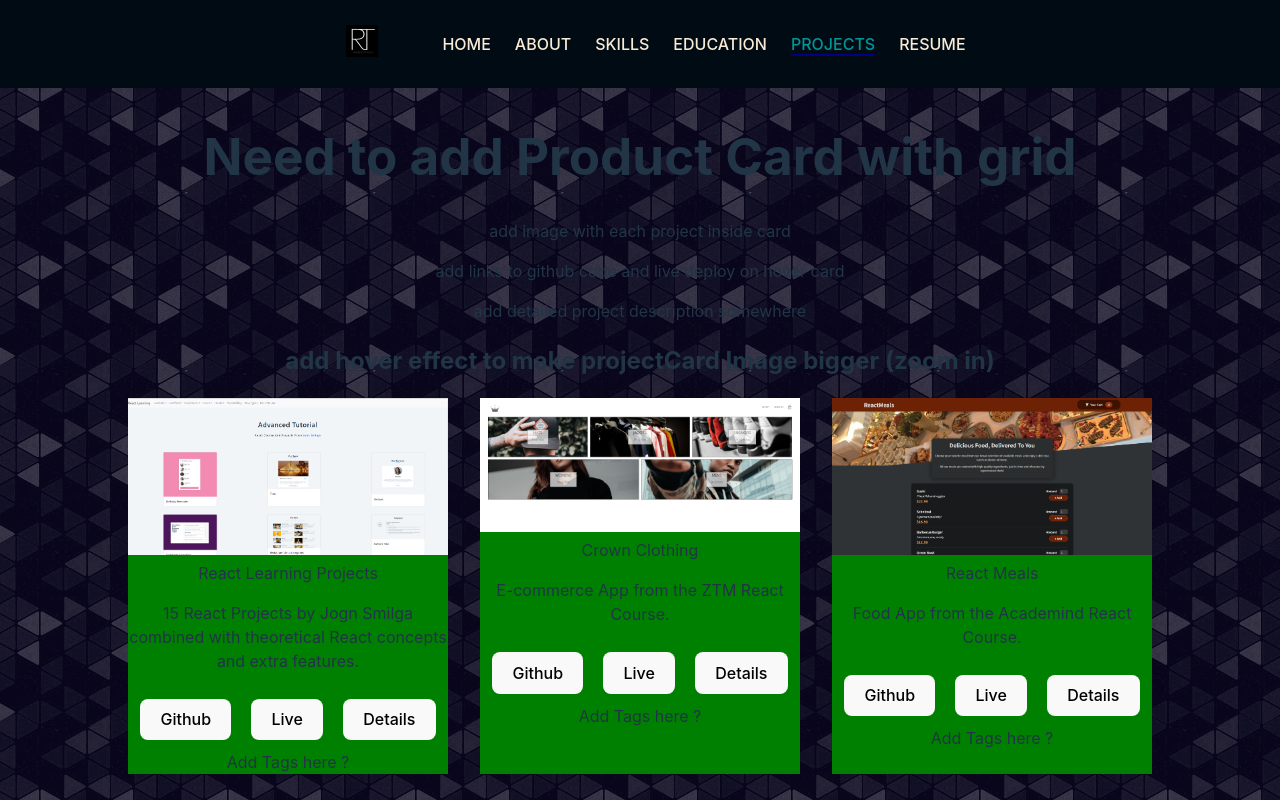
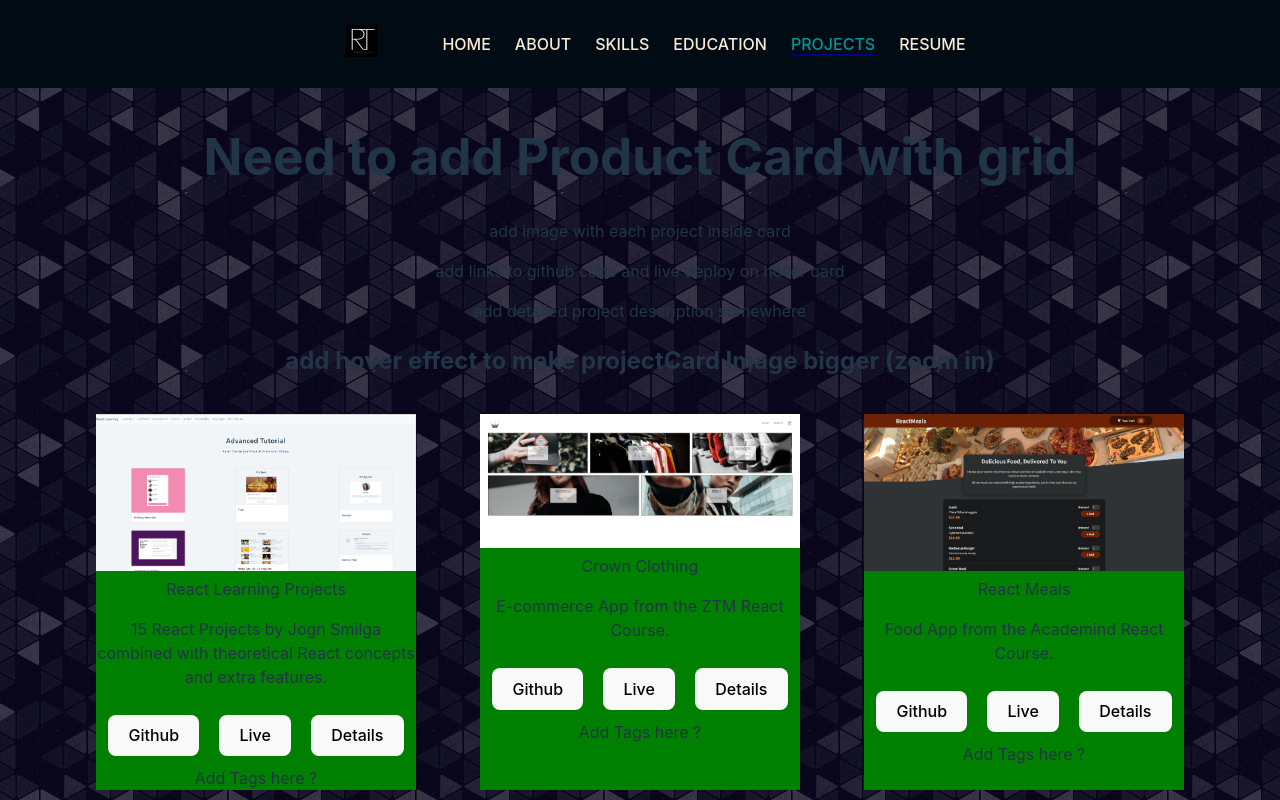
Before and after one commit to Compil3-sudo/Portofolio-CV, a React (Vite) app in the folder portofolio-cv/: page /projects in a window 1280 px wide. Shown: the top 800 px of the page. Built offline with nearby package versions, Linux system fonts and the light colour scheme.

Commit message:
added zoom in effect on project cards

```diff
--- a/portofolio-cv/src/pages/Projects.module.css
+++ b/portofolio-cv/src/pages/Projects.module.css
@@ -8,6 +8,12 @@
 .projectsItems {
   display: flex;
   justify-content: center;
+  transition: transform .2s;
+  padding: 1rem;
+}
+
+.projectsItems:hover {
+  transform: scale(1.2);
 }
 
 @media screen and (max-width: 1100px) {
```
